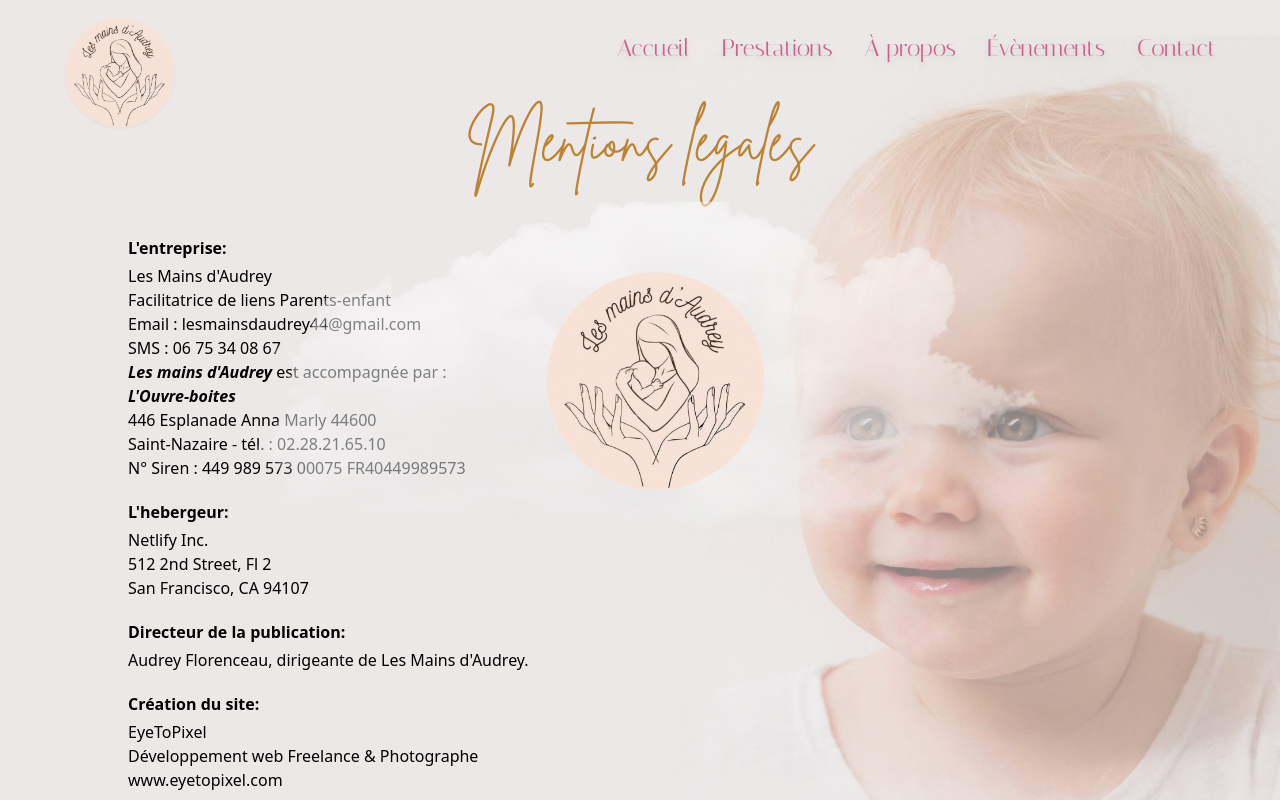
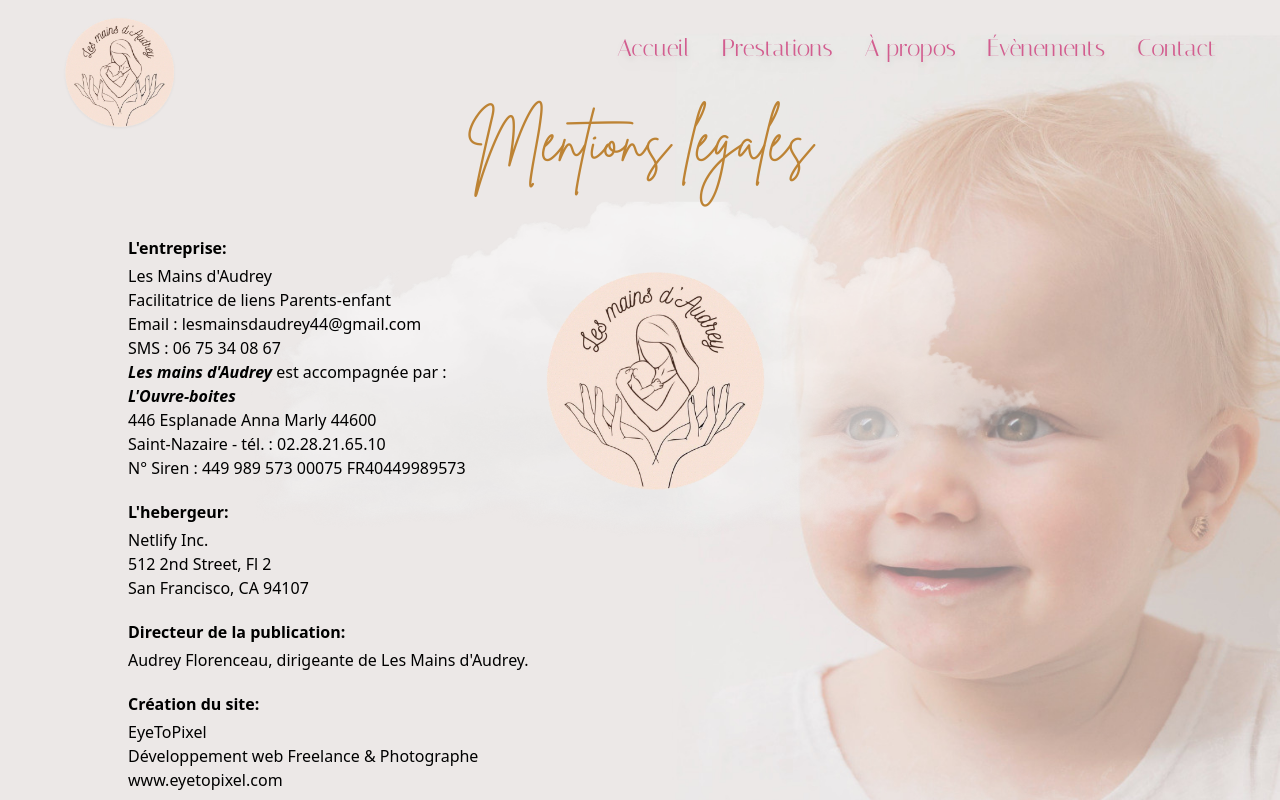
Before and after one commit to luciel53/lesmainsd-audrey, a Next.js app in the folder les-mains-d-audrey/: page /mentionslegales in a window 1280 px wide. Shown: the top 800 px of the page. Built offline with nearby package versions, Linux system fonts and the light colour scheme; what tailwindcss-animated would draw is missing.

Commit message:
update z index on legal page

```diff
--- a/les-mains-d-audrey/src/app/mentionslegales/page.js
+++ b/les-mains-d-audrey/src/app/mentionslegales/page.js
@@ -11,11 +11,11 @@ export const metadata = {
 export default function LegalMentions() {
   return (
     <div className="flex flex-col text-justify">
-      <h1 className="font-brittany text-4xl md:text-6xl mb-16">
+      <h1 className="relative z-10 font-brittany text-4xl md:text-6xl mb-16">
         Mentions légales
       </h1>
       <Cloud />
-      <div className="flex flex-row">
+      <div className="flex flex-row relative z-10">
         <div className="flex flex-col">
 
         {/* L'entreprise */}
```
